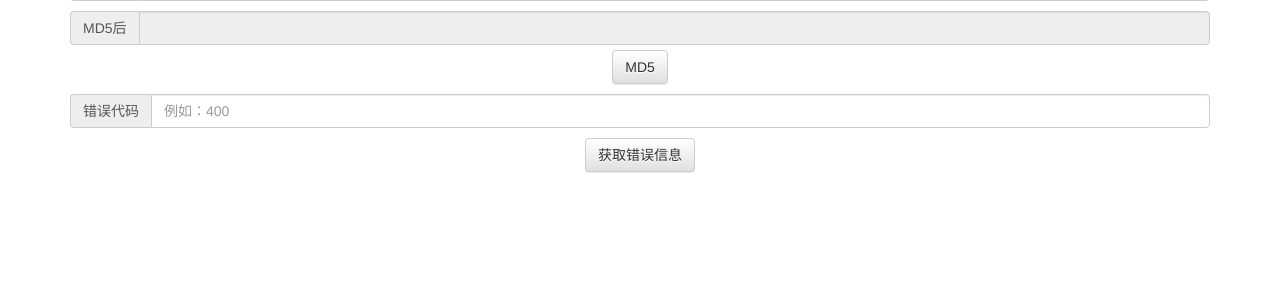
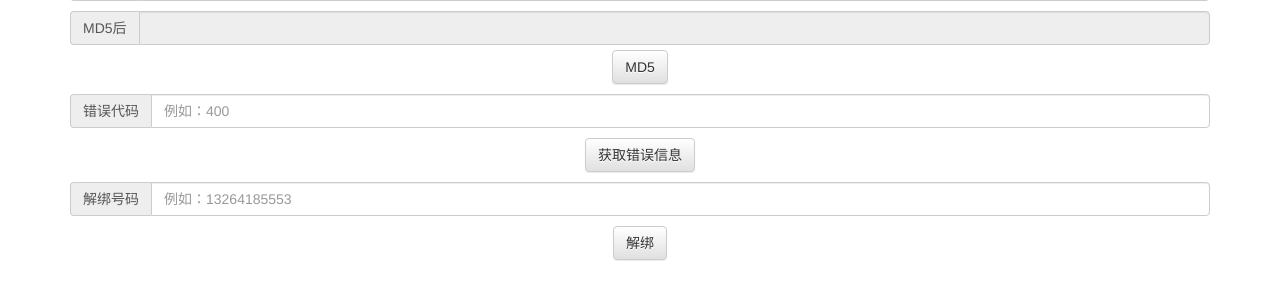
Before and after one commit to firren123/social, a PHP site: page /frontend/modules/v1/views/plug/sms.php in a window 1280 px wide. Shown: the part 189-489 px from the top of the page. Run offline with PHP 8.4, Linux system fonts and the light colour scheme.

Commit message:
解绑小工具

```diff
--- a/frontend/modules/v1/views/plug/sms.php
+++ b/frontend/modules/v1/views/plug/sms.php
@@ -67,6 +67,16 @@
         </div>
         <div style="margin-top: 10px; text-align: center; display: none;" class="alert alert-success error-msg" role="alert">
         </div>
+
+        <div class="input-group" style="margin-top: 10px;">
+            <span class="input-group-addon">解绑号码</span>
+            <input type="text" placeholder="例如：13264185553" class="form-control" id="bind_user">
+        </div>
+        <div style="margin-top: 10px;text-align: center;">
+            <button type="submit" class="btn btn-default btn-remove-bind-user">解绑</button>
+        </div>
+        <div style="margin-top: 10px; text-align: center; display: none;" class="alert alert-success remove-bind-user-msg" role="alert">
+        </div>
     </div>
     </body>
 </html>
--- a/frontend/web/js/plug.js
+++ b/frontend/web/js/plug.js
@@ -111,6 +111,32 @@ var Plug={
                     }
                 }
             });
+    },
+    /**
+     * 解绑
+     */
+    'removeBindUser' : function() {
+        $.ajax(
+            {
+                type: "GET",
+                url : "/v1/plug/remove-bind-user",
+                data: {
+                    'mobile'   : $("#bind_user").val()
+                },
+                async: false,
+                dataType: "json",
+                beforeSend: function () {
+                    $(".remove-bind-user-msg").css('display','none');
+                },
+                success: function (result) {
+                    if (result.code==='ok') {
+                        $(".remove-bind-user-msg").show();
+                        $(".remove-bind-user-msg").html(result['msg']);
+                    } else {
+                        alert('解绑失败。');
+                    }
+                }
+            });
     }
 };
 $(function(){
@@ -147,4 +173,12 @@ $(function(){
             alert('请输入错误代码');
         }
     });
+    $(".btn-remove-bind-user").click(function(){
+        var bind_user = $("#bind_user").val();
+        if (bind_user) {
+            Plug.removeBindUser();
+        } else {
+            alert('请输入解绑号码');
+        }
+    });
 });
```
Also changed, not shown: frontend/modules/v1/controllers/PlugController.php (+18 -0 lines).
